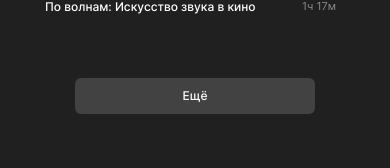
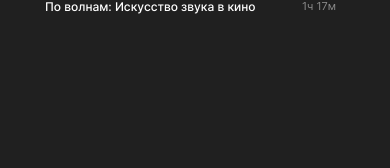
Before and after one commit to StepanBM/movies-explorer-frontend, a React (Create React App) app: page /saved-movies in a window 390 px wide. Shown: the part 3845-4013 px from the top of the page. Built offline with nearby package versions, Linux system fonts and the light colour scheme.

Commit message:
React - верстка

```diff
--- a/src/components/MoviesCardList/MoviesCardList.js
+++ b/src/components/MoviesCardList/MoviesCardList.js
@@ -2,7 +2,10 @@ import React from "react";
 import "./MoviesCardList.css";
 import MoviesCard from "../MoviesCard/MoviesCard";
 
+import { useLocation } from "react-router-dom";
+
 function MoviesCardList({ cards }) {
+  let location = useLocation();
   return (
     <section className="list-movies">
       <ul className="list-movies__container">
@@ -10,9 +13,13 @@ function MoviesCardList({ cards }) {
           <MoviesCard key={item._id} card={item} />
         ))}
       </ul>
-      <button className="list-movies__more" type="button">
-        Ещё
-      </button>
+      {location.pathname === "/movies" ? (
+        <button className="list-movies__more" type="button">
+          Ещё
+        </button>
+      ) : (
+        ""
+      )}
     </section>
   );
 }
--- a/src/components/SavedMovies/SavedMovies.css
+++ b/src/components/SavedMovies/SavedMovies.css
@@ -1,12 +1,14 @@
 .saved-movies {
   padding-left: 70px;
   padding-right: 70px;
+  margin-bottom: 303px;
 }
 
 @media screen and (max-width: 800px) {
   .saved-movies {
     padding-left: 30px;
     padding-right: 30px;
+    margin-bottom: 240px;
     box-sizing: border-box;
   }
 }
@@ -15,6 +17,7 @@
   .saved-movies {
     padding-left: 10px;
     padding-right: 10px;
+    margin-bottom: 217px;
     box-sizing: border-box;
   }
 }
```
